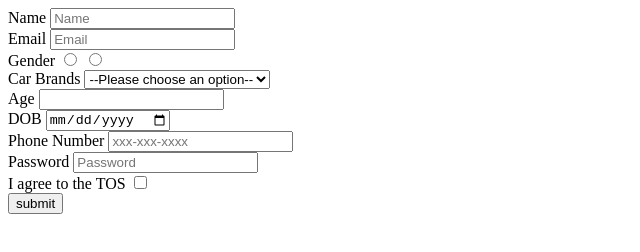
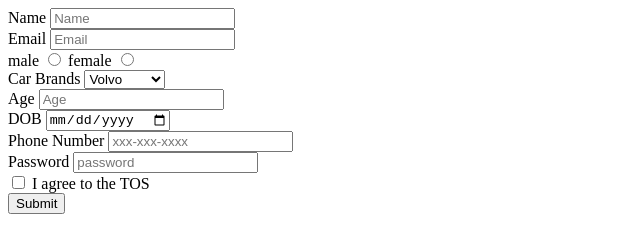
Before and after one commit to acciojob/signup-form-car-kittu2karthik, a website: page main.html in a window 1280 px wide. Shown: the whole page, without its empty margins (0-640 px from the left). Drawn offline with Linux system fonts and the light colour scheme.

Commit message:
created a submission

```diff
--- a/main.html
+++ b/main.html
@@ -8,50 +8,37 @@
 
 <body>
 	<!-- the entire body must be written by student -->
+	<form method="post" >
+		<label for="name">Name</label>
+		<input id="name" type="text" placeholder="Name" required /> <br>
+		<label for="email">Email</label>
+		<input id="email" type="email" placeholder="Email" required /> <br>
+		<label for="gender_m">male</label>
+		<input id="gender_m" type="radio"  required />
+		<label for="gender_f">female</label>
+		<input id="gender_f" type="radio"  required /> <br>
+		<label  for="cars">Car Brands</label>
 
-	<form method='post'>
-		<div>
-			<label for='name'>Name</label>
-			<input type='text' required id='name' placeholder='Name' />
-		</div>
-		<div>
-			<label for='email'>Email</label>
-			<input type='email' required id='email' placeholder='Email' />
-		</div>
-		<div>
-			<label>Gender</label>
-			<input type='radio' required id='gender_m'  name='gender'/>
-			<input type='radio' required id='gender_f' name='gender' />
-		</div>
-		<div>
-			<label for='cars'>Car Brands</label>
-			<select id='cars' aria-required>
-				<option value='' selected>--Please choose an option--</option>
-			</select>
-		</div>
-		<div>
-			<label for='age'>Age</label>
-			<input type='number' required id='age' />
-		</div>
-		<div>
-			<label for='dob'>DOB</label>
-			<input type='date' id='dob' required />
-		</div>
-		<div>
-			<label for='tel'>Phone Number</label>
-			<input type='tel' id='tel'  placeholder='xxx-xxx-xxxx'/>
-		</div>
-		<div>
-			<label for='password'>Password</label>
-			<input type='password' required id='password' placeholder='Password' />
-		</div>
+          <select  name="cars" id="cars" placeholder="--Please choose an option--" >
+            <option value="volvo">Volvo</option>
+            <option value="saab">Saab</option>
+           <option value="mercedes" >Mercedes</option>
+               <option value="audi">Audi</option>
+</select> <br>
+<label for="age">Age</label>
+		<input id="age" type="number" placeholder="Age" required />
+	</form>
+	<label for="dob">DOB</label>
+		<input id="dob" type="date"  required /> <br>
+	<label for="tel">Phone Number</label>
+		<input id="tel" placeholder="xxx-xxx-xxxx"  required /> <br>
+	<label for="password" >Password</label>
+	<input id="password" placeholder="password"  required /> <br>
+	<input id="tos" type="checkbox" required />
+	<label for="tos" >I agree to the TOS</label> <br>
+	<button type="submit">Submit</button>
 
-		<div>
-			<label for='tos'>I agree to the TOS</label>
-			<input type='checkbox' required id='tos' />
-		</div>
 
-		<button type='submit'>submit</button>
 	</form>
 
     <script type="text/javascript" src="./script.js">
```
